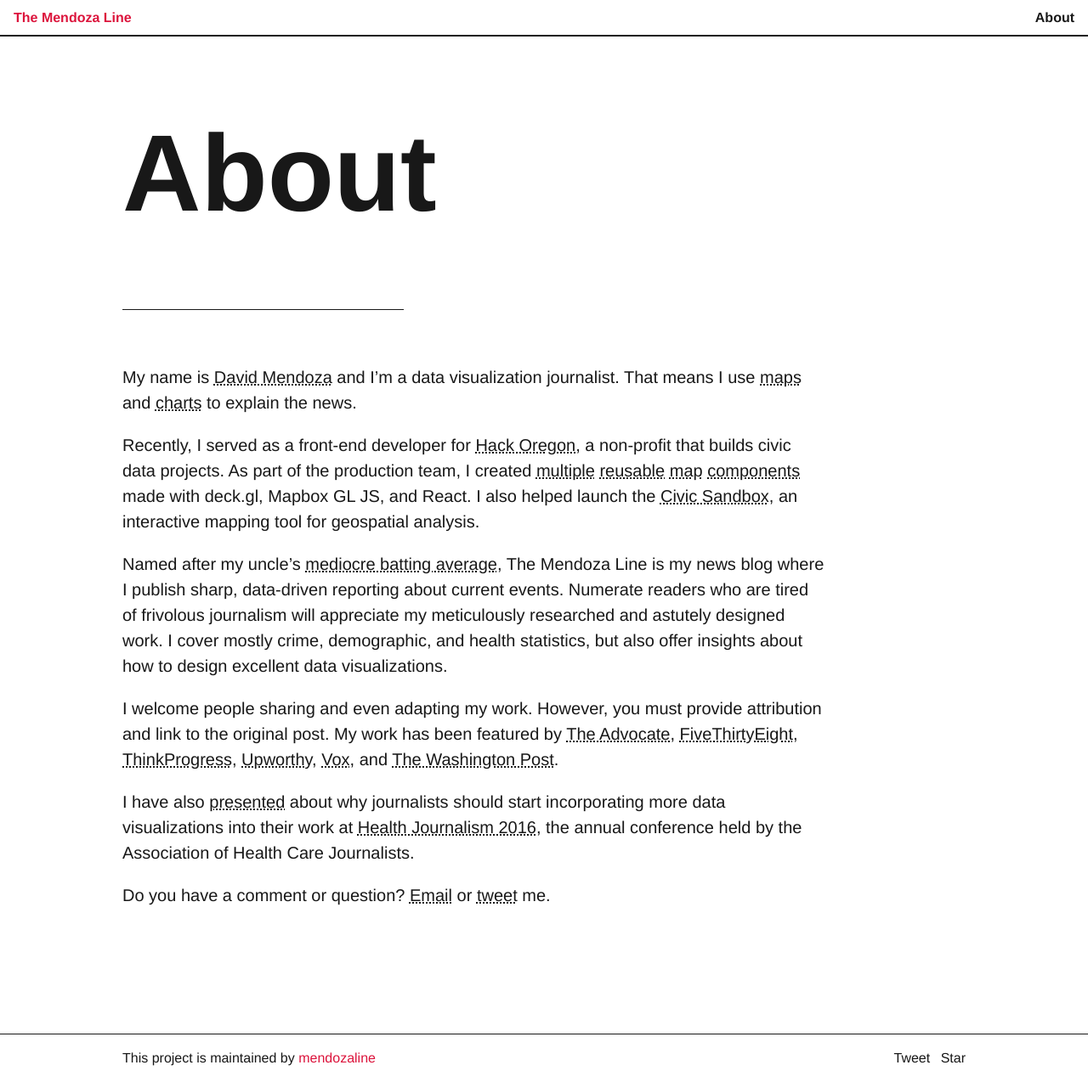
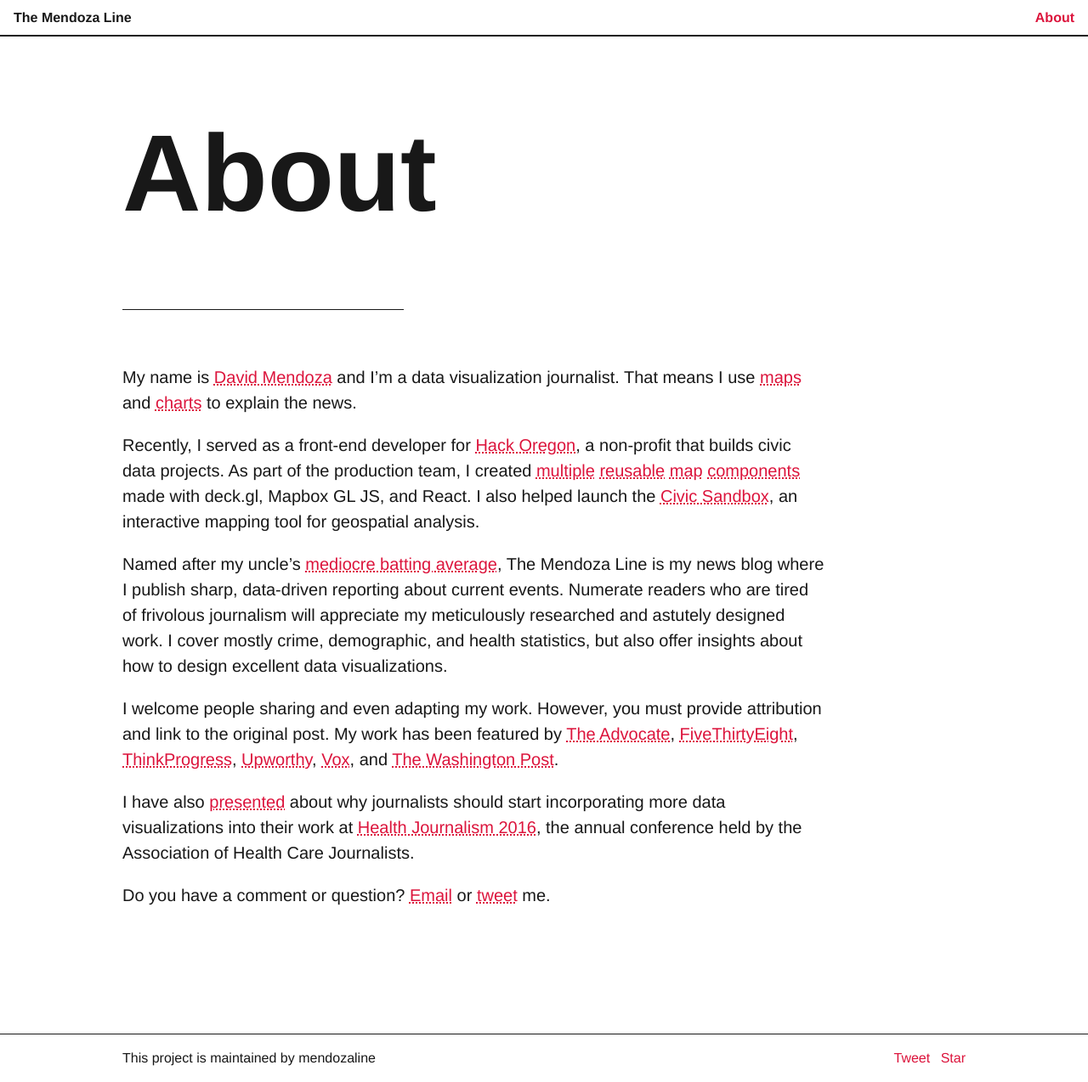
Before and after one commit to mendozaline/mendozaline.github.io, a Jekyll site: the page built from about.md, in a window 1280 px wide. Shown: the whole page at 85% size. Built offline with Jekyll 4.4.1, drawn with Linux system fonts in a browser that asks for light colours; comment, search, counter and statistics services are not loaded.

Commit message:
Update link color

```diff
--- a/_sass/_base.scss
+++ b/_sass/_base.scss
@@ -55,7 +55,7 @@ h5, .h5 { font-size: $h5-size; }
 h6, .h6 { font-size: $h6-size; text-transform: uppercase; letter-spacing: 0.02em; }
 
 a {
-  color: inherit;
+  color: $red;
   text-decoration: none;
 }
 
--- a/_sass/_theme-black.scss
+++ b/_sass/_theme-black.scss
@@ -12,7 +12,7 @@ $color-dot-accent: $red !default;
 $color-foreground: $white !default;
 $color-title: $white !default;
 $color-body-text: $black !default;
-$color-text-accent: $red !default;
+$color-text-accent: $black !default;
 $color-code: $red-small !default;
 $color-nav-link: $red !default;
 $color-primary-link: $red !default;
```
